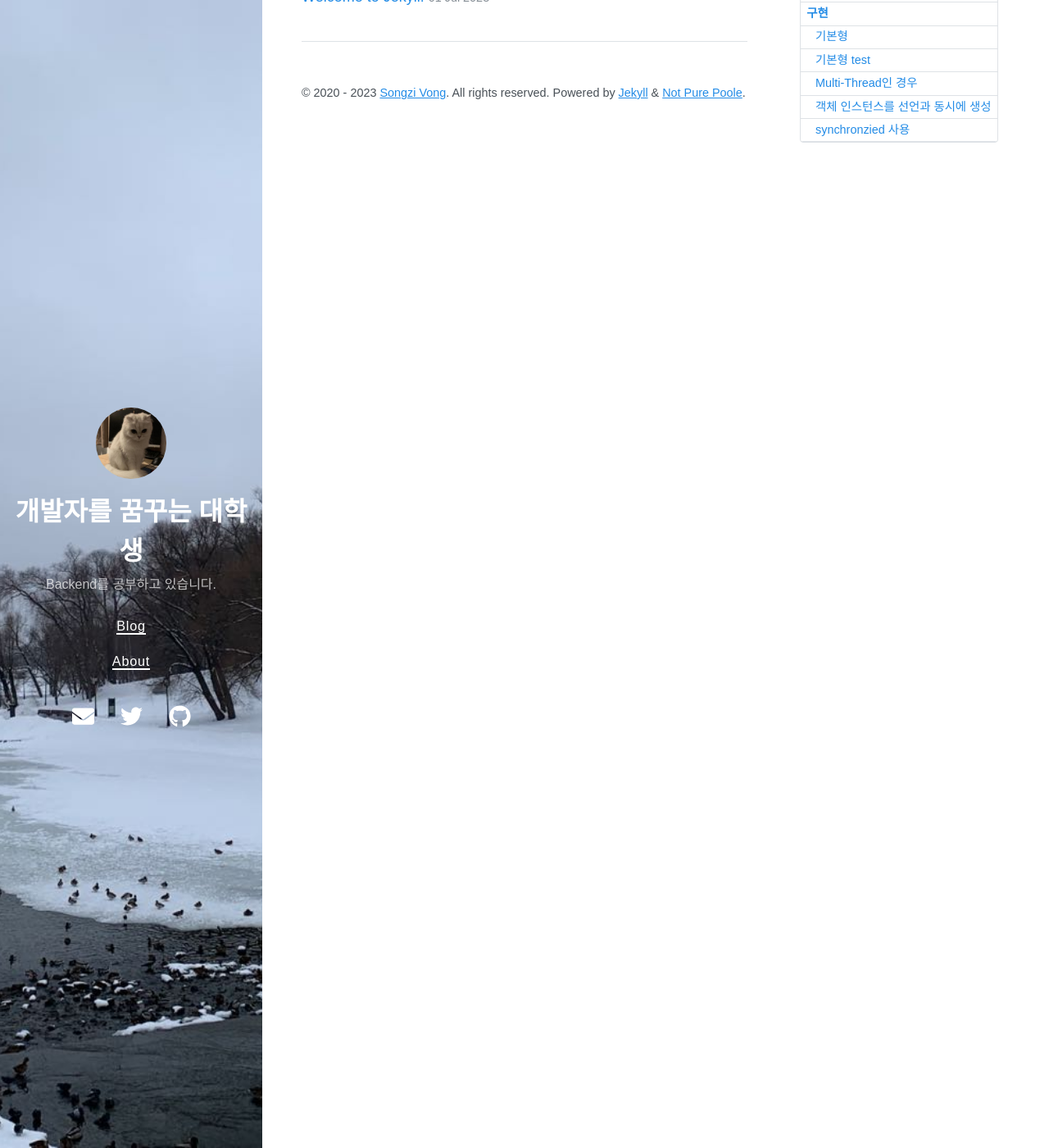
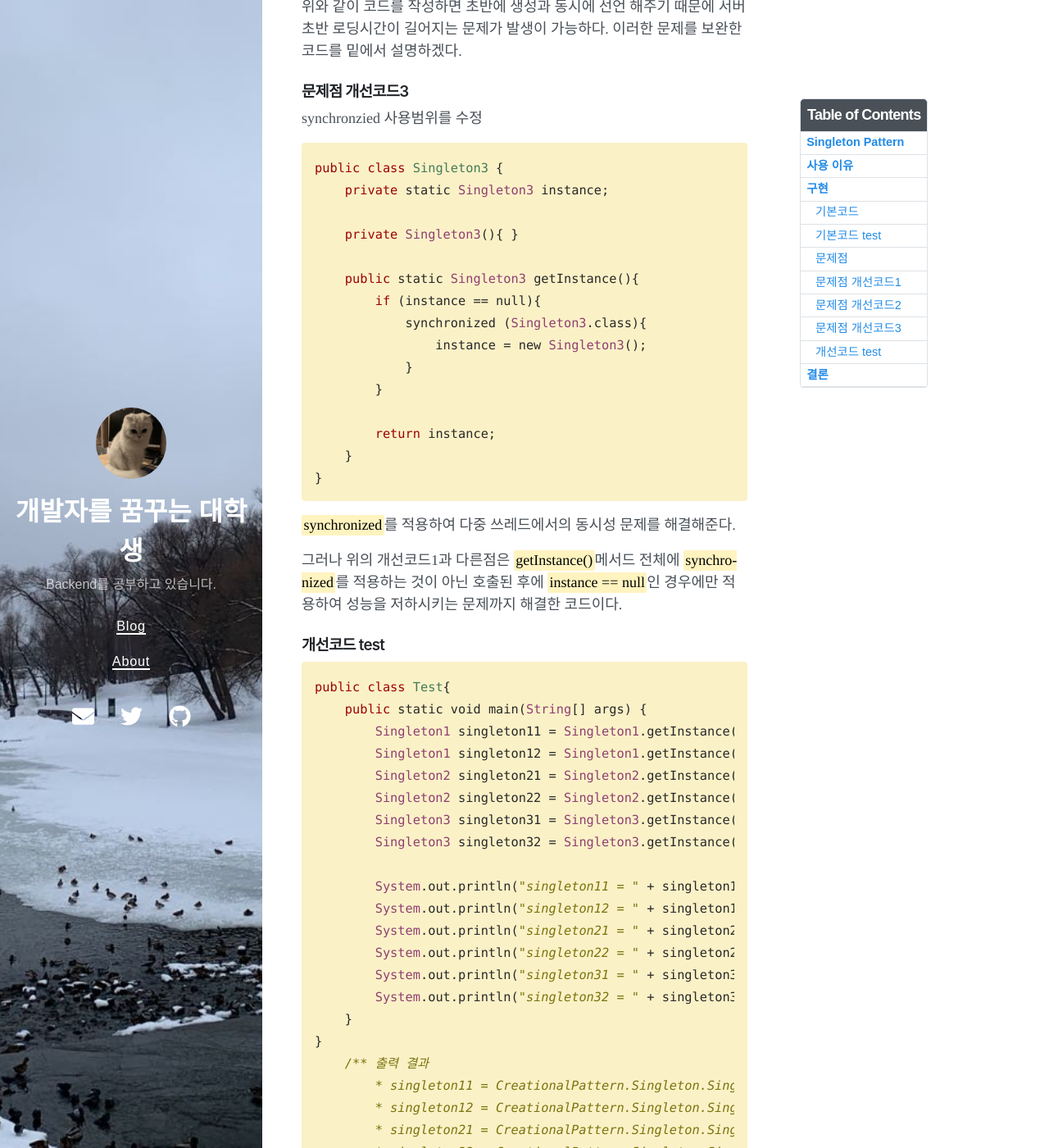
Before and after one commit to seeungmin/seeungmin.github.io, a Jekyll site: the page built from _posts/2023-07-02-Singleton-Pattern.md, in a window 1280 px wide and 1400 px high, scrolled down 3804 px. Shown: the whole window at 82% size. Built offline with Jekyll 4.4.1, drawn with Linux system fonts in a browser that asks for light colours; nearby versions of some CDN libraries; some of the changed text lies outside the part shown.

Commit message:
|UPDATE| 싱글톤 패턴 blog modify 0704

```diff
--- a/_posts/2023-07-02-Singleton-Pattern.md
+++ b/_posts/2023-07-02-Singleton-Pattern.md
@@ -26,7 +26,7 @@ toc:  true
 ## 구현
 구체적인 패턴 사용 방법이나 유형은 코드로 설명하도록 하겠다.
 
-### 기본형
+### 기본코드
 {% highlight ruby %}
 public class Singleton {
     // 1개만 존재해야 하는 객체의 인스턴스를 static 으로 선언
@@ -50,7 +50,7 @@ public class Singleton {
 우선적으로 <mark>private static</mark>으로 객체의 instance를 선언해준다. 이것을 바탕으로 <mark>getInstance()</mark>메서드가 처음 실행되는 경우에는 instance가 생성되고 그 후에는 기존에 생성한 instance를 반환해주는 방식으로 진행된다고 보면 된다.
 
 기본 생성자를 <mark>private</mark>으로 선언하여 외부에서 새로운 객체를 생성하지 못 하도록 해주는 것이 가장 중요하다고 생각하면 됩니다.
-### 기본형 test
+### 기본코드 test
 {% highlight ruby %}
 public class Test{
     public static void main(String[] args) {
@@ -68,7 +68,9 @@ public class Test{
 {% endhighlight %}
 싱글톤 객체를 생성하는 해당 코드를 실행해본 결과 두 객체의 주수 값이 일치하는 것을 확인 할 수 있고, 이를 통해 하나의 인스턴스를 사용한다는 것을 알 수 있다.
 
-### Multi-Thread인 경우
+**그러나 위와 같은 기본형 코드는 실제로 사용하기에는 여러가지 문제점이 존재한다. 이러한 문제점을 알아보고 개선한 코드를 살펴보도록 하겠다.**
+
+### 문제점
 다중 쓰레드 환경에서 위와 같은 코드로 싱글톤 패턴을 사용하게 된다면 여러가지 문제가 발생할 수 있다.
 
 1. 여러개의 인스턴스
@@ -79,37 +81,108 @@ public class Test{
 위와 같은 문제들을 해결하기 위한 방법들을 보여주도록 하겠다.
 
 
-### 객체 인스턴스를 선언과 동시에 생성
+### 문제점 개선코드1
+synchronzied 사용
 
 {% highlight ruby %}
-public class MultiThreadSingleton1{
+public class Singleton1 {
+    private static Singleton1 instance;
+
+    private Singleton1(){ }
+
+    public static synchronized Singleton1 getInstance(){
+        // instance 가 없을 때만 생성
+        if (instance == null)
+            instance = new Singleton1();
+
+        return instance;
+    }
+}
+
+{% endhighlight %}
+<mark>synchronized</mark>를 적용하여 다중 쓰레드에서의 동시성 문제를 해결해준다. 하지만 이러한 방법은 쓰레드의 안정성 문제를 보장하기 위해서 성능 저하가 가능하기 때문에 잘 선택하여 사용해야 한다.
+
+그렇기 때문에 성능 저하를 개선해야하는 문제점이 존재하게 된다. 이는 다음 코드에서 설명하도록 하겠다.
+
+### 문제점 개선코드2
+객체 인스턴스를 선언과 동시에 생성
+
+{% highlight ruby %}
+public class Singleton2 {
     // 초기에 static 변수로 singleton 인스턴스를 생성
-    private static MultiThreadSingleton1 instance = new MultiThreadSingleton1();
+    private static Singleton2 instance = new Singleton2();
 
-    private MultiThreadSingleton1(){ }
+    private Singleton2(){ }
 
-    public static MultiThreadSingleton1 getInstance(){
+    public static Singleton2 getInstance(){
         return instance;
     }
 }
 {% endhighlight %}
 우선적으로 <mark>private static</mark>으로 객체의 instance를 선언해줌과 동시에 생성을 해준다. 이렇게 되면 다중 쓰레드 환경에서도 다른 객체들은 <mark>getInstance()</mark>를 통해서 하나의 인스턴스를 공유가능하게 한다.
 
-### synchronzied 사용
+<mark>synchronized</mark>를 사용하지 않고 동시성 문제를 해결하는 코드를 완성했다. 하지만 그럼에도 불구하고 문제점이 존재한다.
+
+위와 같이 코드를 작성하면 초반에 생성과 동시에 선언 해주기 때문에 서버 초반 로딩시간이 길어지는 문제가 발생이 가능하다. 이러한 문제를 보완한 코드를 밑에서 설명하겠다.
+
+### 문제점 개선코드3
+synchronzied 사용범위를 수정
 
 {% highlight ruby %}
-public class MultiThreadSingleton2{
-    private static MultiThreadSingleton2 instance;
+public class Singleton3 {
+    private static Singleton3 instance;
 
-    private MultiThreadSingleton2(){ }
+    private Singleton3(){ }
 
-    public static synchronized MultiThreadSingleton2 getInstance(){
-        // instance 가 없을 때만 생성
-        if (instance == null)
-            instance = new MultiThreadSingleton2();
+    public static Singleton3 getInstance(){
+        if (instance == null){
+            synchronized (Singleton3.class){
+                instance = new Singleton3();
+            }
+        }
 
         return instance;
     }
 }
+
 {% endhighlight %}
-<mark>synchronized</mark>를 적용하여 다중 쓰레드에서의 동시성 문제를 해결해준다. 하지만 이러한 방법은 쓰레드의 안정성 문제를 보장하기 위해서 성능 저하가 가능하기 때문에 잘 선택하여 사용해야 한다.
+<mark>synchronized</mark>를 적용하여 다중 쓰레드에서의 동시성 문제를 해결해준다.
+
+그러나 위의 개선코드1과 다른점은 <mark>getInstance()</mark>메서드 전체에 <mark>synchronized</mark>를 적용하는 것이 아닌 호출된 후에 <mark>instance == null</mark>인 경우에만 적용하여 성능을 저하시키는 문제까지 해결한 코드이다.
+
+### 개선코드 test
+{% highlight ruby %}
+public class Test{
+    public static void main(String[] args) {
+        Singleton1 singleton11 = Singleton1.getInstance();
+        Singleton1 singleton12 = Singleton1.getInstance();
+        Singleton2 singleton21 = Singleton2.getInstance();
+        Singleton2 singleton22 = Singleton2.getInstance();
+        Singleton3 singleton31 = Singleton3.getInstance();
+        Singleton3 singleton32 = Singleton3.getInstance();
+
+        System.out.println("singleton11 = " + singleton11);
+        System.out.println("singleton12 = " + singleton12);
+        System.out.println("singleton21 = " + singleton21);
+        System.out.println("singleton22 = " + singleton22);
+        System.out.println("singleton31 = " + singleton31);
+        System.out.println("singleton32 = " + singleton32);
+    }
+}
+    /** 출력 결과
+        * singleton11 = CreationalPattern.Singleton.Singleton1@4554617c
+        * singleton12 = CreationalPattern.Singleton.Singleton1@4554617c
+        * singleton21 = CreationalPattern.Singleton.Singleton2@74a14482
+        * singleton22 = CreationalPattern.Singleton.Singleton2@74a14482
+        * singleton31 = CreationalPattern.Singleton.Singleton3@1540e19d
+        * singleton32 = CreationalPattern.Singleton.Singleton3@1540e19d
+         **/
+{% endhighlight %}
+위의 코드는 여러가지 문제점을 개선하여 싱글톤 패턴을 만족시키는 코드를 테스트하는 코드이다.
+
+싱글톤 객체를 생성하는 해당 코드를 실행해본 결과 두 객체의 주수 값이 일치하는 것을 확인 할 수 있고, 이를 통해 하나의 인스턴스를 사용한다는 것을 알 수 있다.
+
+## 결론
+싱글톤 패턴은 해당 클래스의 인스턴스를 하나로 유지하여 성능을 개선하여 사용하자는 패턴으로 생각보다 간단한 패턴이다.
+
+하지만 간단하다고 생각하여 코드를 작성하면 생각보다 여러가지 문제가 존재할 수 있어 여러가지 경우를 생각하여 코드를 작성을 해야할 필요가 있다.
```
